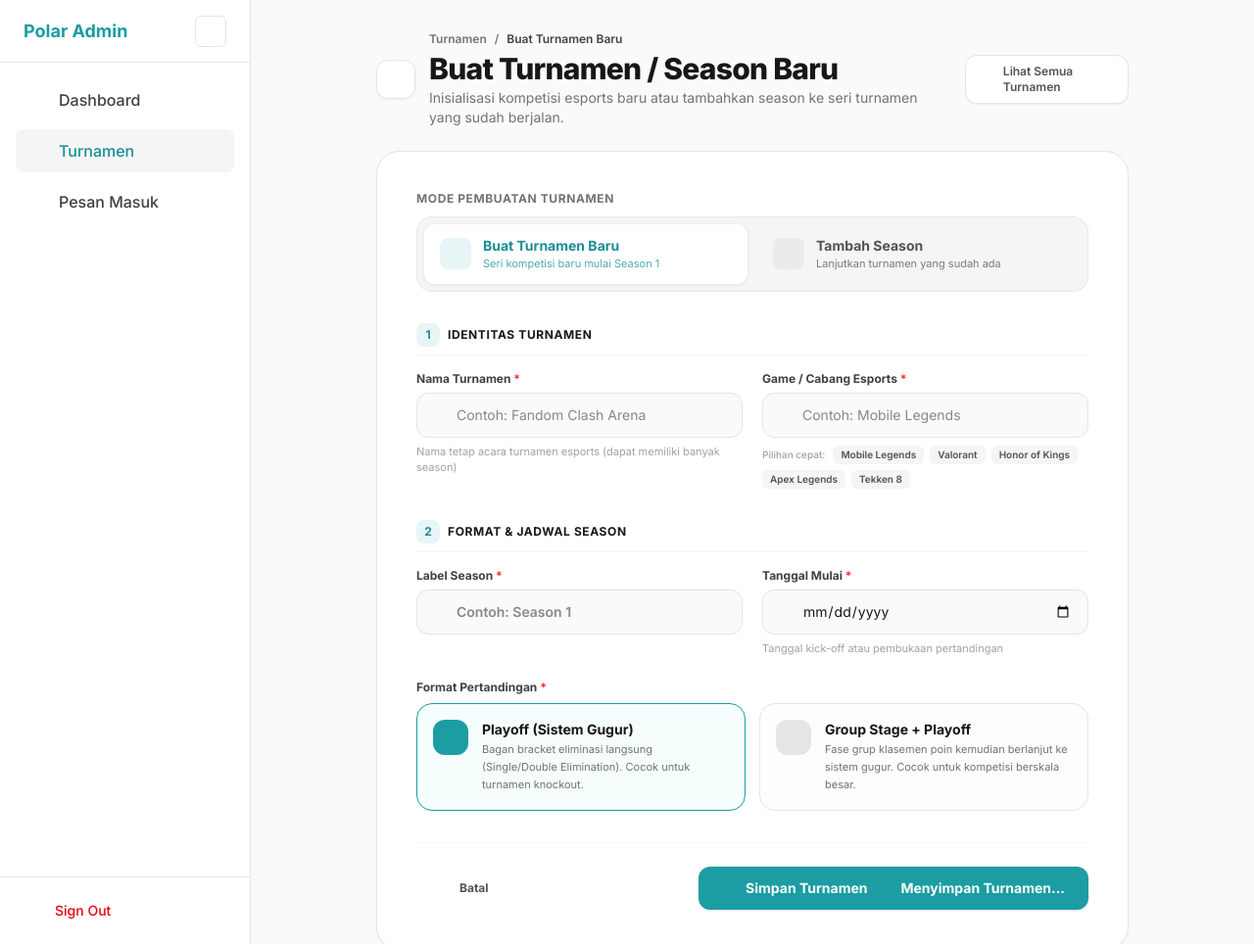
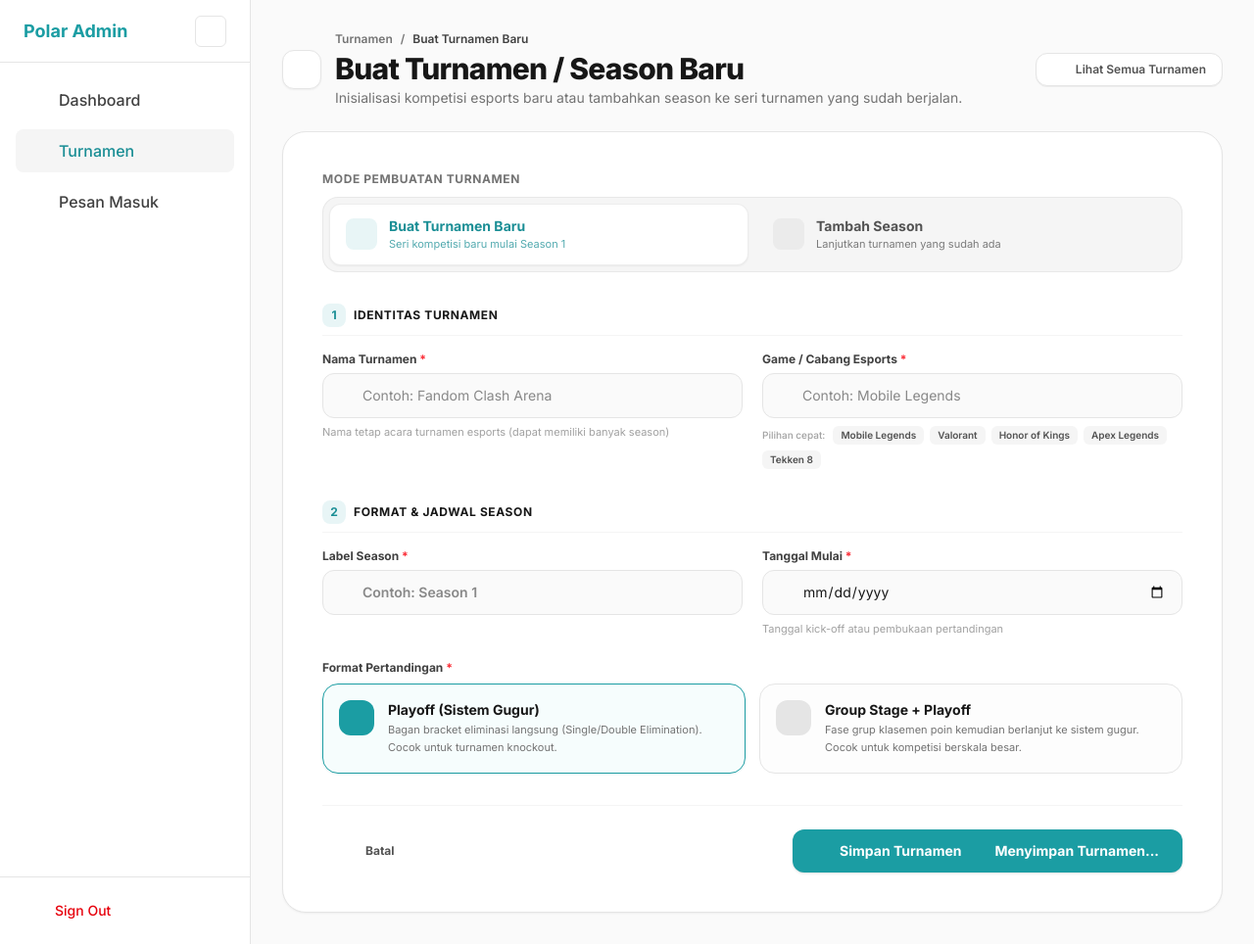
Before and after one commit to Zeehza/Polar-Catalyst, a Laravel app: page /admin/turnamen/baru in a window 1280 px wide. Shown: the whole page at 98% size. Run offline with Laravel 12, Linux system fonts and the light colour scheme; the visitor is signed in with stand-in values (Sample User, id 1); data comes from the database, SQL or seed files in the repository; style sheets or scripts are compiled from the project's sources; some libraries are stand-ins or nearby versions.

Commit message:
style(admin): widen tournament create form to full container width

```diff
--- a/resources/views/admin/turnamen/create.blade.php
+++ b/resources/views/admin/turnamen/create.blade.php
@@ -1,7 +1,7 @@
 @extends('layouts.admin', ['title' => 'Buat Turnamen / Season Baru'])
 
 @section('content')
-<div class="flex flex-col gap-6 max-w-3xl mx-auto">
+<div class="flex flex-col gap-6 w-full">
     <!-- Header with Breadcrumbs & Back Button -->
     <div class="flex flex-col sm:flex-row sm:items-center justify-between gap-4">
         <div class="flex items-center gap-3.5">
```
